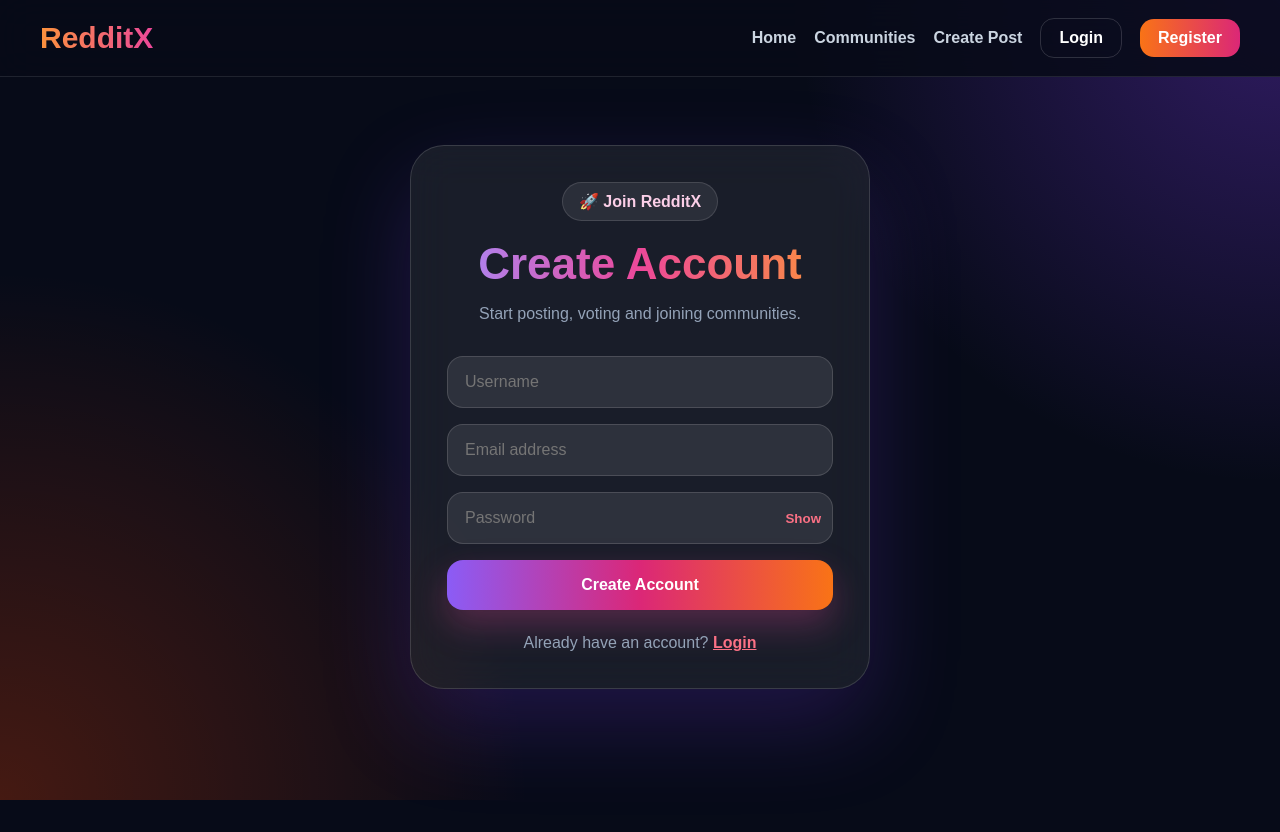
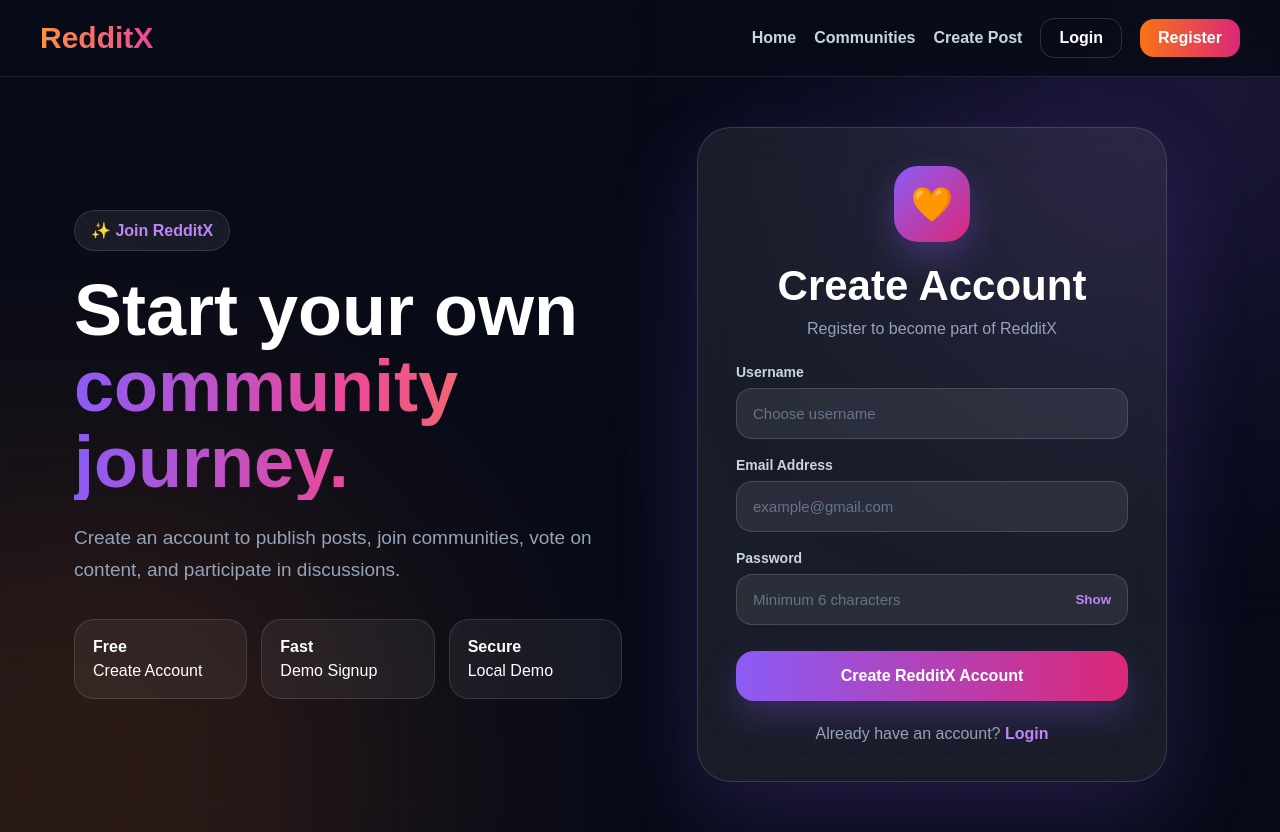
Before and after one commit to Kesarkarale/reddit-clone, a Next.js app: page /register in a window 1280 px wide. Before the commit the page ends 800 px from the top, so only its background shows below. Built offline with nearby package versions, Linux system fonts and the light colour scheme.

Commit message:
Refactor registration form state management

```diff
--- a/app/register/page.js
+++ b/app/register/page.js
@@ -6,33 +6,34 @@ import Navbar from "../../components/Navbar";
 
 export default function Register() {
   const router = useRouter();
-  const [showPass, setShowPass] = useState(false);
-  const [toast, setToast] = useState("");
-  const [form, setForm] = useState({
-    username: "",
-    email: "",
-    password: "",
-  });
 
-  function handleChange(e) {
-    setForm({ ...form, [e.target.name]: e.target.value });
-  }
+  const [username, setUsername] = useState("");
+  const [email, setEmail] = useState("");
+  const [password, setPassword] = useState("");
+  const [showPassword, setShowPassword] = useState(false);
+  const [message, setMessage] = useState("");
+  const [type, setType] = useState("");
 
   function handleRegister(e) {
     e.preventDefault();
 
-    if (!form.username || !form.email || !form.password) {
-      setToast("Please fill all fields");
+    if (!username || !email || !password) {
+      setType("error");
+      setMessage("Please fill all fields.");
       return;
     }
 
-    if (form.password.length < 6) {
-      setToast("Password must be at least 6 characters");
+    if (password.length < 6) {
+      setType("error");
+      setMessage("Password must be at least 6 characters.");
       return;
     }
 
-    localStorage.setItem("redditxUser", JSON.stringify(form));
-    setToast("Registration successful! Redirecting to login...");
+    const user = { username, email, password };
+    localStorage.setItem("redditxUser", JSON.stringify(user));
+
+    setType("success");
+    setMessage("Account created successfully! Redirecting...");
 
     setTimeout(() => {
       router.push("/login");
@@ -43,61 +44,142 @@ export default function Register() {
     <main style={page}>
       <Navbar />
 
-      {toast && <div style={toastBox}>{toast}</div>}
+      <style>{`
+        @keyframes floatCard {
+          0% { transform: translateY(0px); }
+          50% { transform: translateY(-10px); }
+          100% { transform: translateY(0px); }
+        }
 
-      <section style={wrap}>
+        @keyframes glowMove {
+          0% { transform: translate(0, 0) scale(1); }
+          50% { transform: translate(-25px, 20px) scale(1.08); }
+          100% { transform: translate(0, 0) scale(1); }
+        }
+
+        @keyframes fadeIn {
+          from { opacity: 0; transform: translateY(15px); }
+          to { opacity: 1; transform: translateY(0); }
+        }
+
+        .register-input::placeholder {
+          color: #64748b;
+        }
+      `}</style>
+
+      <div style={glowOne}></div>
+      <div style={glowTwo}></div>
+      <div style={gridOverlay}></div>
+
+      <section style={wrapper}>
+        <div style={leftPanel}>
+          <span style={badge}>✨ Join RedditX</span>
+
+          <h1 style={heroTitle}>
+            Start your own
+            <span style={gradientText}> community journey.</span>
+          </h1>
+
+          <p style={heroText}>
+            Create an account to publish posts, join communities, vote on
+            content, and participate in discussions.
+          </p>
+
+          <div style={miniStats}>
+            <div style={miniCard}>
+              <strong>Free</strong>
+              <span>Create Account</span>
+            </div>
+
+            <div style={miniCard}>
+              <strong>Fast</strong>
+              <span>Demo Signup</span>
+            </div>
+
+            <div style={miniCard}>
+              <strong>Secure</strong>
+              <span>Local Demo</span>
+            </div>
+          </div>
+        </div>
+
         <div style={card}>
-          <div style={badge}>🚀 Join RedditX</div>
+          <div style={iconBox}>🧡</div>
 
-          <h1 style={title}>Create Account</h1>
-          <p style={sub}>Start posting, voting and joining communities.</p>
+          <h2 style={title}>Create Account</h2>
+          <p style={subtitle}>Register to become part of RedditX</p>
 
-          <form onSubmit={handleRegister} style={formStyle}>
+          {message && (
+            <div
+              style={{
+                ...toast,
+                borderColor:
+                  type === "success"
+                    ? "rgba(34,197,94,0.45)"
+                    : "rgba(244,63,94,0.45)",
+                color: type === "success" ? "#86efac" : "#fda4af",
+              }}
+            >
+              {message}
+            </div>
+          )}
+
+          <form onSubmit={handleRegister} style={form}>
+            <div>
+              <label style={label}>Username</label>
               <input
+                className="register-input"
                 style={input}
-              name="username"
                 type="text"
-              placeholder="Username"
-              value={form.username}
-              onChange={handleChange}
+                placeholder="Choose username"
+                value={username}
+                onChange={(e) => setUsername(e.target.value)}
               />
+            </div>
 
+            <div>
+              <label style={label}>Email Address</label>
               <input
+                className="register-input"
                 style={input}
-              name="email"
                 type="email"
-              placeholder="Email address"
-              value={form.email}
-              onChange={handleChange}
+                placeholder="example@gmail.com"
+                value={email}
+                onChange={(e) => setEmail(e.target.value)}
               />
+            </div>
 
-            <div style={passWrap}>
+            <div>
+              <label style={label}>Password</label>
+
+              <div style={passwordBox}>
                 <input
-                style={{ ...input, paddingRight: 80 }}
-                name="password"
-                type={showPass ? "text" : "password"}
-                placeholder="Password"
-                value={form.password}
-                onChange={handleChange}
+                  className="register-input"
+                  style={passwordInput}
+                  type={showPassword ? "text" : "password"}
+                  placeholder="Minimum 6 characters"
+                  value={password}
+                  onChange={(e) => setPassword(e.target.value)}
                 />
 
                 <button
                   type="button"
-                onClick={() => setShowPass(!showPass)}
                   style={showBtn}
+                  onClick={() => setShowPassword(!showPassword)}
                 >
-                {showPass ? "Hide" : "Show"}
+                  {showPassword ? "Hide" : "Show"}
                 </button>
               </div>
+            </div>
 
-            <button type="submit" style={button}>
-              Create Account
+            <button type="submit" style={registerBtn}>
+              Create RedditX Account
             </button>
           </form>
 
-          <p style={text}>
+          <p style={bottomText}>
             Already have an account?{" "}
-            <a style={link} href="/login">
+            <a href="/login" style={link}>
               Login
             </a>
           </p>
@@ -109,122 +191,235 @@ export default function Register() {
 
 const page = {
   minHeight: "100vh",
-  background:
-    "radial-gradient(circle at top right, rgba(124,58,237,.35), transparent 32%), radial-gradient(circle at bottom left, rgba(255,69,0,.25), transparent 35%), #070b18",
+  background: "#070b18",
   color: "white",
   fontFamily: "Arial, sans-serif",
+  position: "relative",
+  overflow: "hidden",
 };
 
-const wrap = {
+const glowOne = {
+  position: "absolute",
+  width: "430px",
+  height: "430px",
+  top: "-140px",
+  right: "-120px",
+  background: "#8b5cf6",
+  filter: "blur(140px)",
+  opacity: 0.22,
+  animation: "glowMove 7s ease-in-out infinite",
+};
+
+const glowTwo = {
+  position: "absolute",
+  width: "460px",
+  height: "460px",
+  bottom: "-160px",
+  left: "-130px",
+  background: "#f97316",
+  filter: "blur(150px)",
+  opacity: 0.24,
+  animation: "glowMove 8s ease-in-out infinite",
+};
+
+const gridOverlay = {
+  position: "absolute",
+  inset: 0,
+  backgroundImage:
+    "linear-gradient(rgba(255,255,255,0.04) 1px, transparent 1px), linear-gradient(90deg, rgba(255,255,255,0.04) 1px, transparent 1px)",
+  backgroundSize: "50px 50px",
+  opacity: 0.2,
+};
+
+const wrapper = {
+  position: "relative",
+  zIndex: 5,
   minHeight: "85vh",
-  display: "flex",
+  maxWidth: "1180px",
+  margin: "0 auto",
+  padding: "50px 24px",
+  display: "grid",
+  gridTemplateColumns: "repeat(auto-fit, minmax(320px, 1fr))",
+  gap: "36px",
   alignItems: "center",
-  justifyContent: "center",
-  padding: 24,
+};
+
+const leftPanel = {
+  animation: "fadeIn .8s ease both",
+};
+
+const badge = {
+  display: "inline-block",
+  padding: "10px 16px",
+  borderRadius: "999px",
+  background: "rgba(255,255,255,0.07)",
+  border: "1px solid rgba(255,255,255,0.12)",
+  color: "#c084fc",
+  fontWeight: "800",
+  marginBottom: "22px",
+};
+
+const heroTitle = {
+  fontSize: "clamp(42px, 6vw, 72px)",
+  lineHeight: "1.05",
+  fontWeight: "900",
+  margin: 0,
+};
+
+const gradientText = {
+  display: "block",
+  background: "linear-gradient(90deg,#8b5cf6,#ec4899,#fb923c)",
+  WebkitBackgroundClip: "text",
+  color: "transparent",
+};
+
+const heroText = {
+  maxWidth: "560px",
+  color: "#94a3b8",
+  fontSize: "19px",
+  lineHeight: "1.7",
+  marginTop: "22px",
+};
+
+const miniStats = {
+  display: "grid",
+  gridTemplateColumns: "repeat(auto-fit, minmax(130px, 1fr))",
+  gap: "14px",
+  marginTop: "32px",
+  maxWidth: "560px",
+};
+
+const miniCard = {
+  padding: "18px",
+  borderRadius: "20px",
+  background: "rgba(255,255,255,0.06)",
+  border: "1px solid rgba(255,255,255,0.12)",
+  display: "grid",
+  gap: "6px",
 };
 
 const card = {
   width: "100%",
-  maxWidth: 460,
-  padding: 36,
-  borderRadius: 34,
-  background: "rgba(255,255,255,.075)",
-  border: "1px solid rgba(255,255,255,.14)",
-  boxShadow: "0 35px 90px rgba(124,58,237,.22)",
-  backdropFilter: "blur(20px)",
+  maxWidth: "470px",
+  margin: "0 auto",
+  padding: "38px",
+  borderRadius: "34px",
+  background: "rgba(255,255,255,0.075)",
+  border: "1px solid rgba(255,255,255,0.14)",
+  backdropFilter: "blur(22px)",
+  boxShadow: "0 30px 90px rgba(139,92,246,0.2)",
+  animation: "floatCard 5s ease-in-out infinite, fadeIn .9s ease both",
 };
 
-const badge = {
-  width: "fit-content",
-  margin: "0 auto 18px",
-  padding: "9px 16px",
-  borderRadius: 999,
-  background: "rgba(255,255,255,.08)",
-  border: "1px solid rgba(255,255,255,.12)",
-  color: "#fbcfe8",
-  fontWeight: 700,
+const iconBox = {
+  width: "76px",
+  height: "76px",
+  borderRadius: "24px",
+  background: "linear-gradient(135deg,#8b5cf6,#db2777)",
+  display: "flex",
+  alignItems: "center",
+  justifyContent: "center",
+  fontSize: "34px",
+  margin: "0 auto 20px",
+  boxShadow: "0 15px 35px rgba(139,92,246,0.3)",
 };
 
 const title = {
-  fontSize: 44,
-  fontWeight: 900,
   textAlign: "center",
-  background: "linear-gradient(90deg,#a78bfa,#ec4899,#fb923c)",
-  WebkitBackgroundClip: "text",
-  color: "transparent",
+  fontSize: "42px",
+  fontWeight: "900",
+  margin: 0,
 };
 
-const sub = {
+const subtitle = {
   textAlign: "center",
   color: "#94a3b8",
-  marginTop: 12,
-  marginBottom: 30,
-  lineHeight: 1.6,
+  marginTop: "10px",
+  marginBottom: "26px",
 };
 
-const formStyle = {
+const toast = {
+  padding: "14px",
+  borderRadius: "16px",
+  background: "rgba(255,255,255,0.08)",
+  border: "1px solid rgba(255,255,255,0.12)",
+  textAlign: "center",
+  marginBottom: "20px",
+  fontWeight: "700",
+};
+
+const form = {
   display: "grid",
-  gap: 16,
+  gap: "18px",
+};
+
+const label = {
+  display: "block",
+  marginBottom: "8px",
+  color: "#cbd5e1",
+  fontSize: "14px",
+  fontWeight: "700",
 };
 
 const input = {
   width: "100%",
-  padding: "16px 17px",
-  borderRadius: 16,
-  border: "1px solid rgba(255,255,255,.14)",
-  background: "rgba(255,255,255,.09)",
+  padding: "16px",
+  borderRadius: "16px",
+  border: "1px solid rgba(255,255,255,0.14)",
+  background: "rgba(255,255,255,0.08)",
   color: "white",
   outline: "none",
-  fontSize: 16,
+  fontSize: "15px",
 };
 
-const passWrap = {
-  position: "relative",
+const passwordBox = {
+  display: "flex",
+  alignItems: "center",
+  borderRadius: "16px",
+  border: "1px solid rgba(255,255,255,0.14)",
+  background: "rgba(255,255,255,0.08)",
+};
+
+const passwordInput = {
+  flex: 1,
+  padding: "16px",
+  background: "transparent",
+  border: "none",
+  outline: "none",
+  color: "white",
+  fontSize: "15px",
 };
 
 const showBtn = {
-  position: "absolute",
-  right: 12,
-  top: "50%",
-  transform: "translateY(-50%)",
-  border: 0,
+  border: "none",
   background: "transparent",
-  color: "#fb7185",
-  fontWeight: 800,
+  color: "#c084fc",
+  padding: "0 16px",
   cursor: "pointer",
+  fontWeight: "900",
 };
 
-const button = {
+const registerBtn = {
+  marginTop: "8px",
   padding: "16px",
-  borderRadius: 16,
-  border: 0,
-  background: "linear-gradient(90deg,#8b5cf6,#db2777,#f97316)",
+  borderRadius: "18px",
+  border: "none",
+  background: "linear-gradient(90deg,#8b5cf6,#db2777)",
   color: "white",
-  fontWeight: 900,
-  fontSize: 16,
+  fontSize: "16px",
+  fontWeight: "900",
   cursor: "pointer",
-  boxShadow: "0 15px 35px rgba(236,72,153,.28)",
+  boxShadow: "0 16px 35px rgba(139,92,246,0.25)",
 };
 
-const text = {
+const bottomText = {
   textAlign: "center",
   color: "#94a3b8",
-  marginTop: 24,
+  marginTop: "24px",
 };
 
 const link = {
-  color: "#fb7185",
-  fontWeight: 900,
+  color: "#c084fc",
+  fontWeight: "900",
+  textDecoration: "none",
 };
-
-const toastBox = {
-  position: "fixed",
-  top: 88,
-  right: 24,
-  zIndex: 100,
-  padding: "14px 18px",
-  borderRadius: 16,
-  background: "rgba(15,23,42,.95)",
-  border: "1px solid rgba(255,255,255,.14)",
-  boxShadow: "0 15px 40px rgba(0,0,0,.35)",
-};
```
Lines whose indentation alone changed are shown as unchanged.
